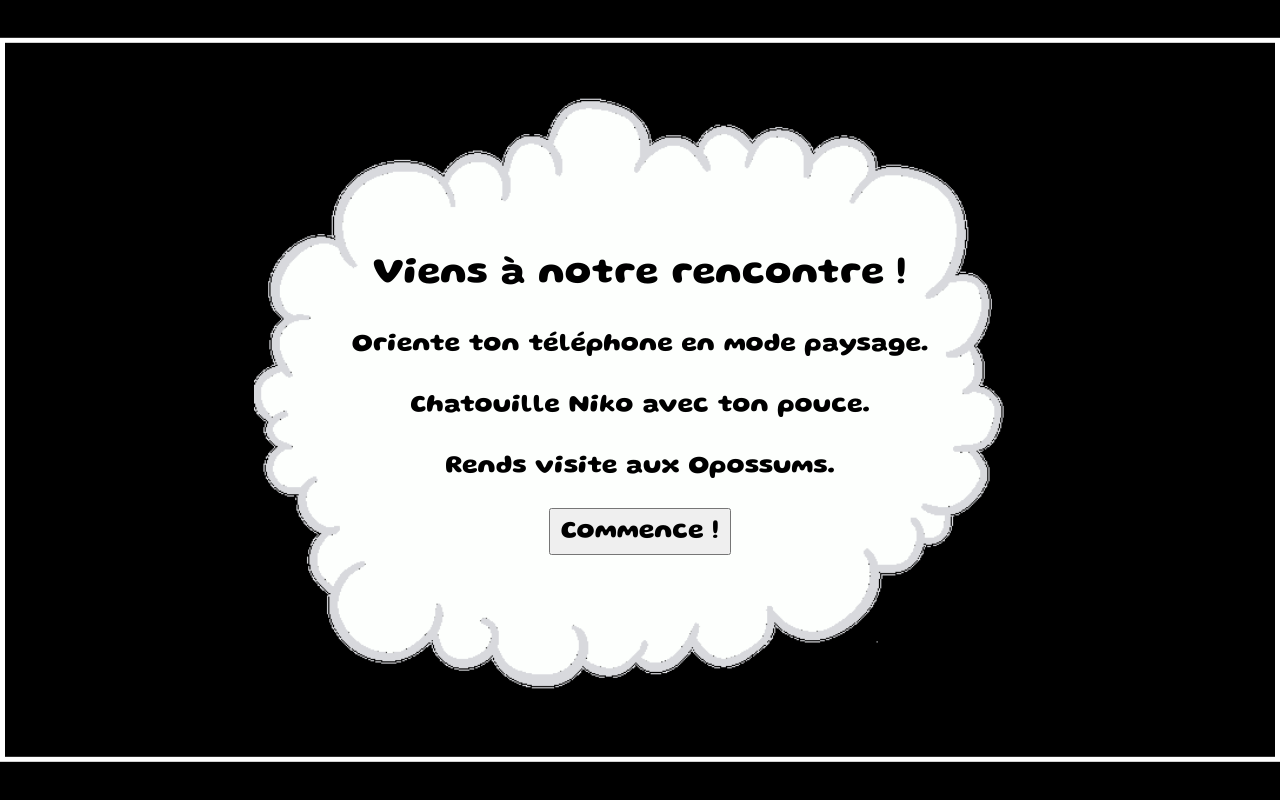
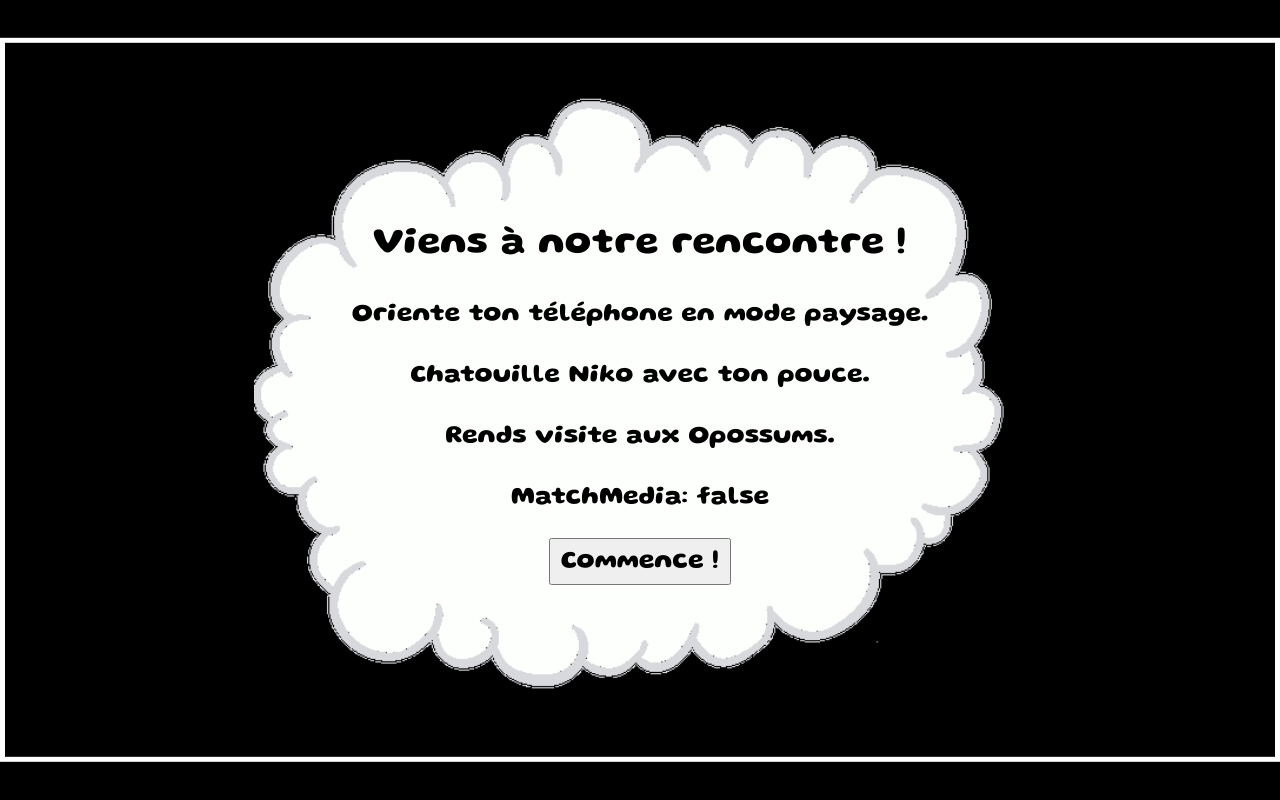
Before and after one commit to chadoc/opossum, a Vue app: page / in a window 1280 px wide. Built offline with nearby package versions, Linux system fonts and the light colour scheme.

Commit message:
test font-size

```diff
--- a/src/components/game/GameInfo.vue
+++ b/src/components/game/GameInfo.vue
@@ -14,6 +14,9 @@
         Rends visite aux Opossums.
       </li>
       <li>
+        MatchMedia: {{ matchMedia }}
+      </li>
+      <li>
         <button @click="start">Commence !</button>
       </li>
     </ul>
@@ -21,6 +24,7 @@
 </template>
 <script setup lang="ts">
 import InfoBulle from "@/components/game/InfoBulle.vue";
+import {computed, onMounted} from "vue";
 
 const emit = defineEmits<{
   (event: 'start'): void
@@ -30,4 +34,12 @@ function start() {
   emit('start')
 }
 
+const matchMedia = computed(() => {
+  return window.matchMedia("(max-width: 768px)").matches
+})
+
+onMounted(() => {
+  window.matchMedia("(max-width: 768px)").matches
+})
+
 </script>
```
Also changed, not shown: 3 other files (tests, documents, lock files or other folders).
